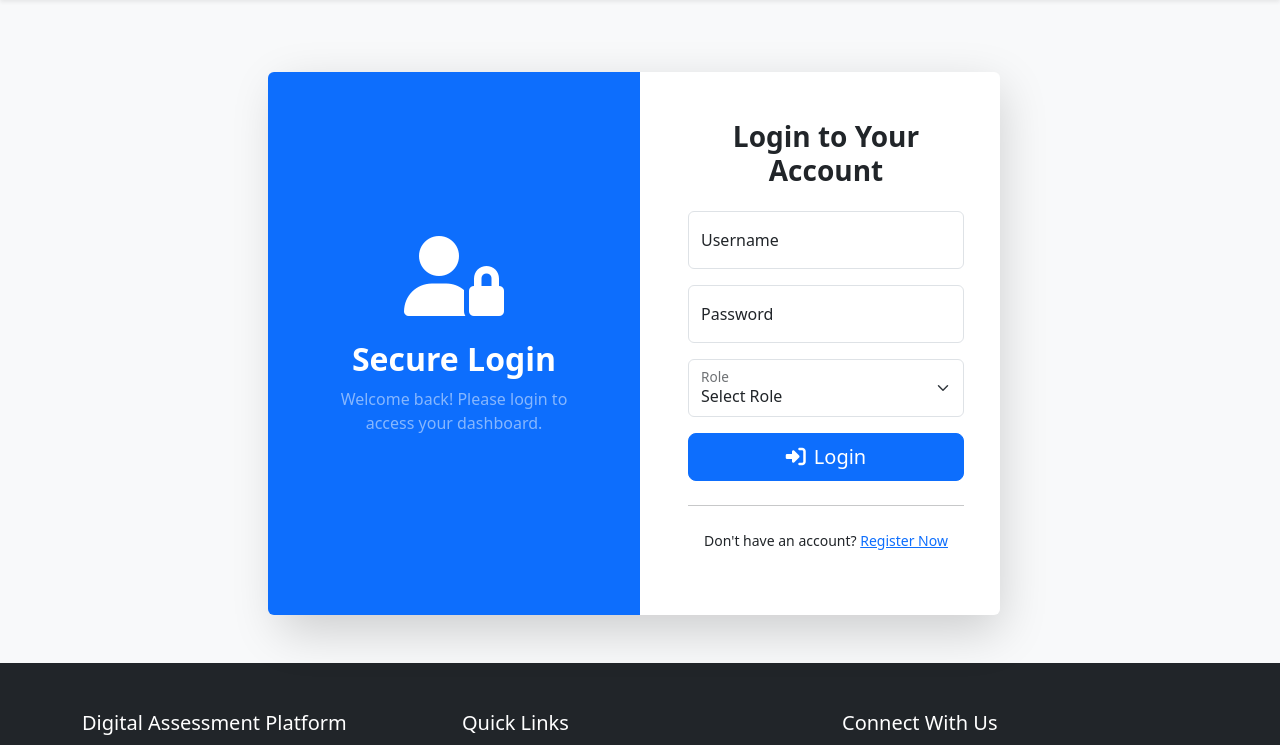
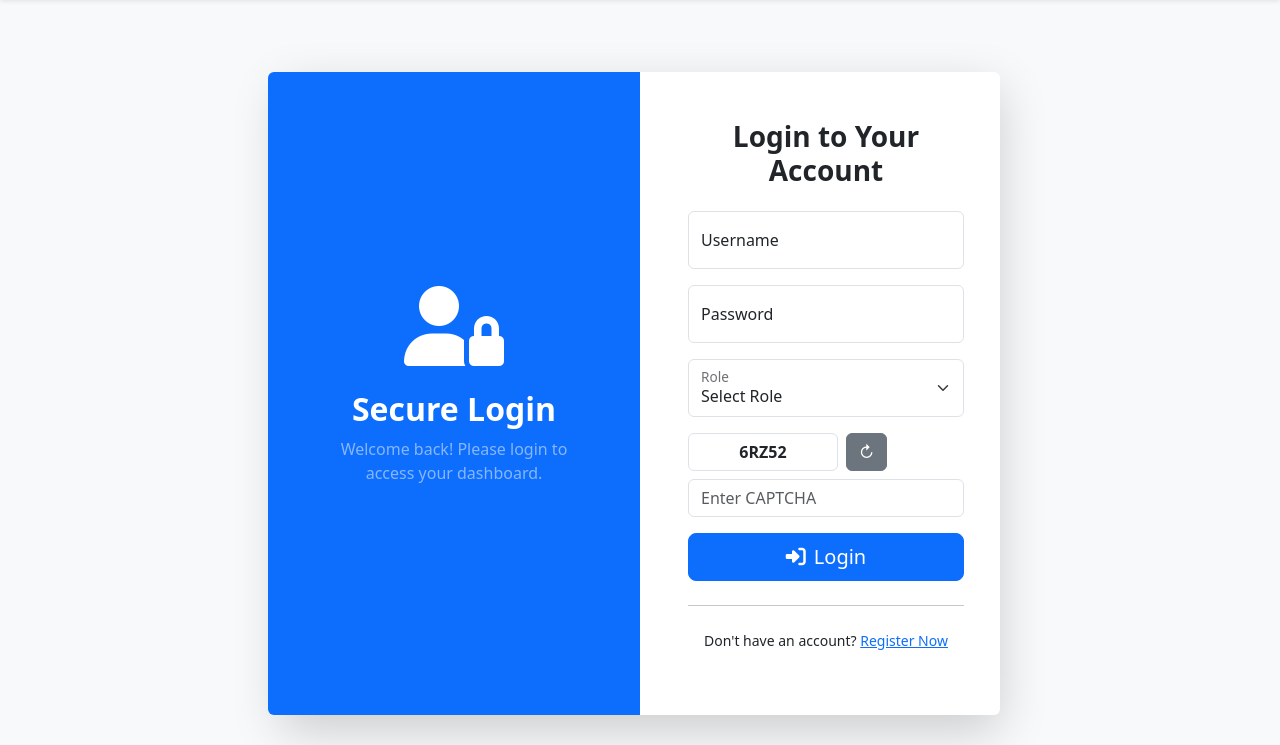
Before and after one commit to Yusuf8856/online-exam-system, a Django app: page /login/ in a window 1280 px wide. Shown: the part 56-801 px from the top of the page. Run offline with Django 5.2, Linux system fonts and the light colour scheme.

Commit message:
Added captcha validation (frontend + backend) with UI error handling

```diff
--- a/backend/apps/users/views.py
+++ b/backend/apps/users/views.py
@@ -17,6 +17,15 @@ def home(request):
 
 def login_view(request):
     if request.method == 'POST':
+
+         # 🔹 CAPTCHA validation
+        user_input = request.POST.get('captchaInput')
+        generated = request.POST.get('generatedCaptcha')
+
+        if user_input != generated:
+            messages.error(request, 'Invalid CAPTCHA')
+            return redirect('login')
+
         username = request.POST.get('username')
         password = request.POST.get('password')
         selected_role = request.POST.get('role')
--- a/backend/templates/auth/login.html
+++ b/backend/templates/auth/login.html
@@ -51,6 +51,27 @@
                   </select>
                   <label for="floatingRole">Role</label>
                 </div>
+                <!-- CAPTCHA Section -->
+                <div class="mb-3">
+                    <!-- Captcha row -->
+                    <div class="d-flex align-items-center gap-2 mb-2">
+                        <!-- Generated captcha -->
+                        <span id="captcha" class="form-control text-center fw-bold" style="max-width:150px;"></span>
+                        <!-- Refresh button -->
+                        <button type="button" class="btn btn-secondary" onclick="generateCaptcha()">↻</button>
+                    </div>
+                    <!-- Input + hidden field -->
+                    <input type="hidden" id="generatedCaptcha" name="generatedCaptcha">
+                    <input
+                        type="text"
+                        name="captchaInput"
+                        id="captchaInput"
+                        class="form-control"
+                        placeholder="Enter CAPTCHA"
+                        required
+                    >
+
+                </div>
                 <div class="d-grid">
                   <button type="submit" class="btn btn-primary btn-lg">
                     <i class="fas fa-sign-in-alt me-2"></i>Login
@@ -71,4 +92,19 @@
     </div>
   </div>
 </div>
+<script>
+  function generateCaptcha(){
+    let chars = "ABCDEFGHJKLMNPQRSTUVWXYZ23456789";
+    let captcha = "";
+    for(let i=0;i<5;i++){
+      captcha += chars.charAt(Math.floor(Math.random()*chars.length));
+    }
+    document.getElementById("captcha").innerText = captcha;
+    /* Store in hidden field */
+    document.getElementById("generatedCaptcha").value = captcha;
+  }
+  window.onload = function(){
+    generateCaptcha();
+    }
+  </script>
 {% endblock %}
```
